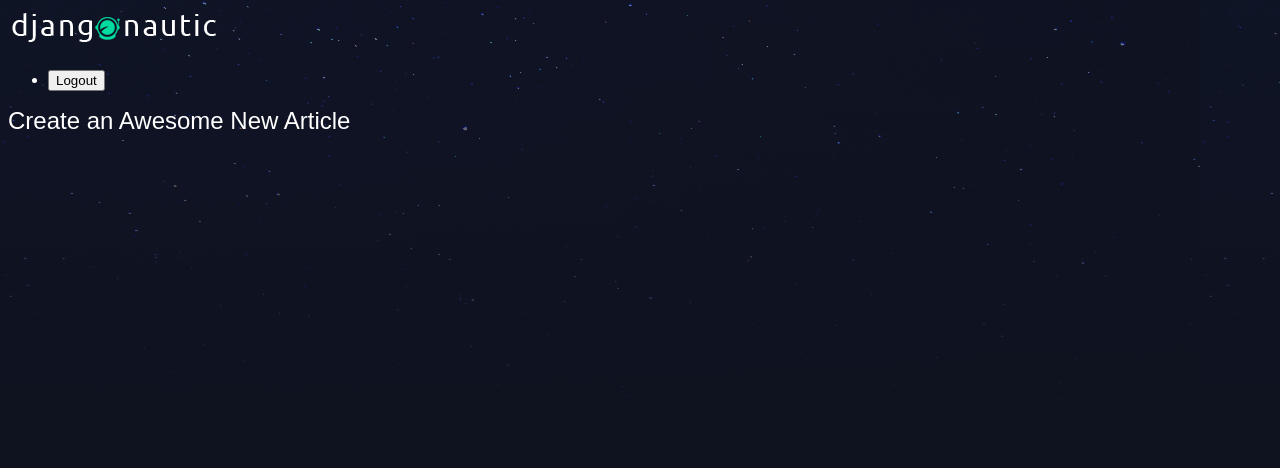
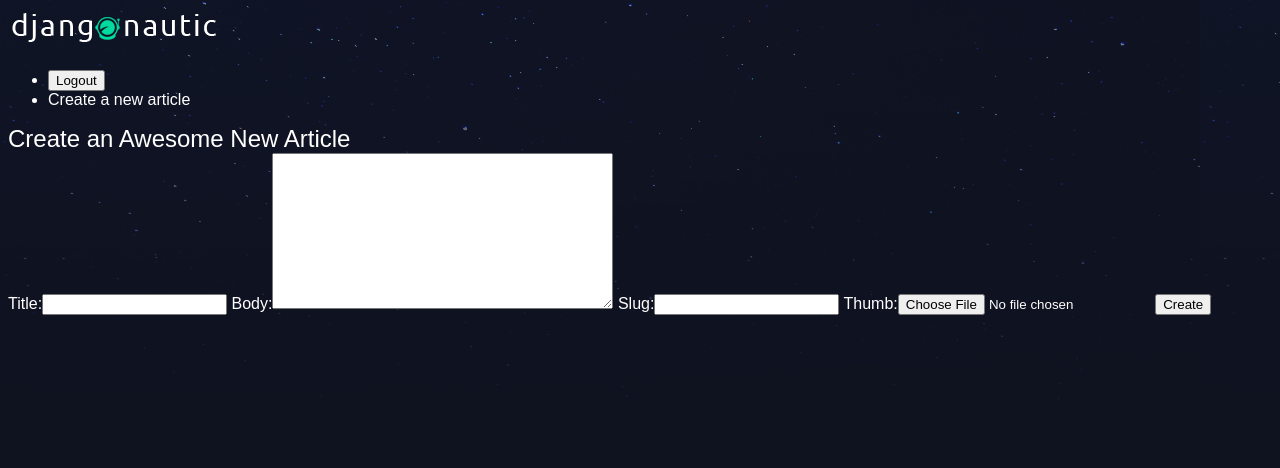
Before and after one commit to alexeytra/blogDjango, a Django app: page /articles/create/ in a window 1280 px wide. Shown: the top 468 px of the page. Run offline with Django 3.2, Linux system fonts and the light colour scheme; a user stored in the database is signed in.

Commit message:
added some stuff

```diff
--- /dev/null
+++ b/articles/forms.py
@@ -0,0 +1,7 @@
+from django import forms
+from . import models
+
+class CreateArticle(forms.ModelForm):
+    class Meta:
+        model = models.Article
+        fields = ['title', 'body', 'slug', 'thumb']
--- a/articles/models.py
+++ b/articles/models.py
@@ -1,4 +1,5 @@
 from django.db import models
+from django.contrib.auth.models import User
 
 
 # Create your models here.
@@ -8,6 +9,7 @@ class Article(models.Model):
     body = models.TextField()
     date = models.DateTimeField(auto_now_add=True)
     thumb = models.ImageField(default='default.png', blank=True)
+    author = models.ForeignKey(User, default=None, on_delete=models.CASCADE)
 
     def __str__(self):
         return self.title
--- a/articles/templates/articles/article_create.html
+++ b/articles/templates/articles/article_create.html
@@ -3,5 +3,10 @@
 {% block content %}
     <div class="create-article">
         <h2>Create an Awesome New Article</h2>
+        <form action="{% url 'articles:create' %}" class="site-form" method="post">
+            {% csrf_token %}
+            {{ form }}
+            <input type="submit" value="Create">
+        </form>
     </div>
 {% endblock %}
--- a/articles/views.py
+++ b/articles/views.py
@@ -1,7 +1,8 @@
 from django.http import HttpResponse
-from django.shortcuts import render
+from django.shortcuts import render, redirect
 from .models import Article
 from django.contrib.auth.decorators import login_required
+from . import forms
 
 
 # Create your views here.
@@ -18,4 +19,13 @@ def article_details(request, slug):
 
 @login_required(login_url="/account/login/")
 def article_create(request):
-    return render(request, 'articles/article_create.html')
+    if request.method == 'POST':
+        form = forms.CreateArticle(request.POST, request.FILES)
+        if form.is_valid():
+            temp = form.save(commit=False)
+            temp.author = request.user
+            temp.save()
+            return redirect('articles:list')
+    else:
+        form = forms.CreateArticle()
+    return render(request, 'articles/article_create.html', {'form': form})
--- a/templates/base.html
+++ b/templates/base.html
@@ -11,11 +11,17 @@
     <h1><a href="{% url 'articles:list' %}"><img src="{% static 'logo.png' %}"> </a></h1>
     <nav>
         <ul>
+            {% if user.is_authenticated %}
             <li>
                 <form class="logout-link" action="{% url 'accounts:logout' %}" method="post">
                     {% csrf_token %}
                     <button type="submit">Logout</button>
                 </form></li>
+                <li><a href="{% url 'articles:create' %}" class="highlight">Create a new article</a></li>
+                {% else %}
+                <li><a href="{% url 'accounts:login' %}">Login</a></li>
+                <li><a href="{% url 'accounts:signup' %}">Signup</a></li>
+            {% endif %}
         </ul>
     </nav>
     {% block content %}
```
Also changed, not shown: db.sqlite3.
